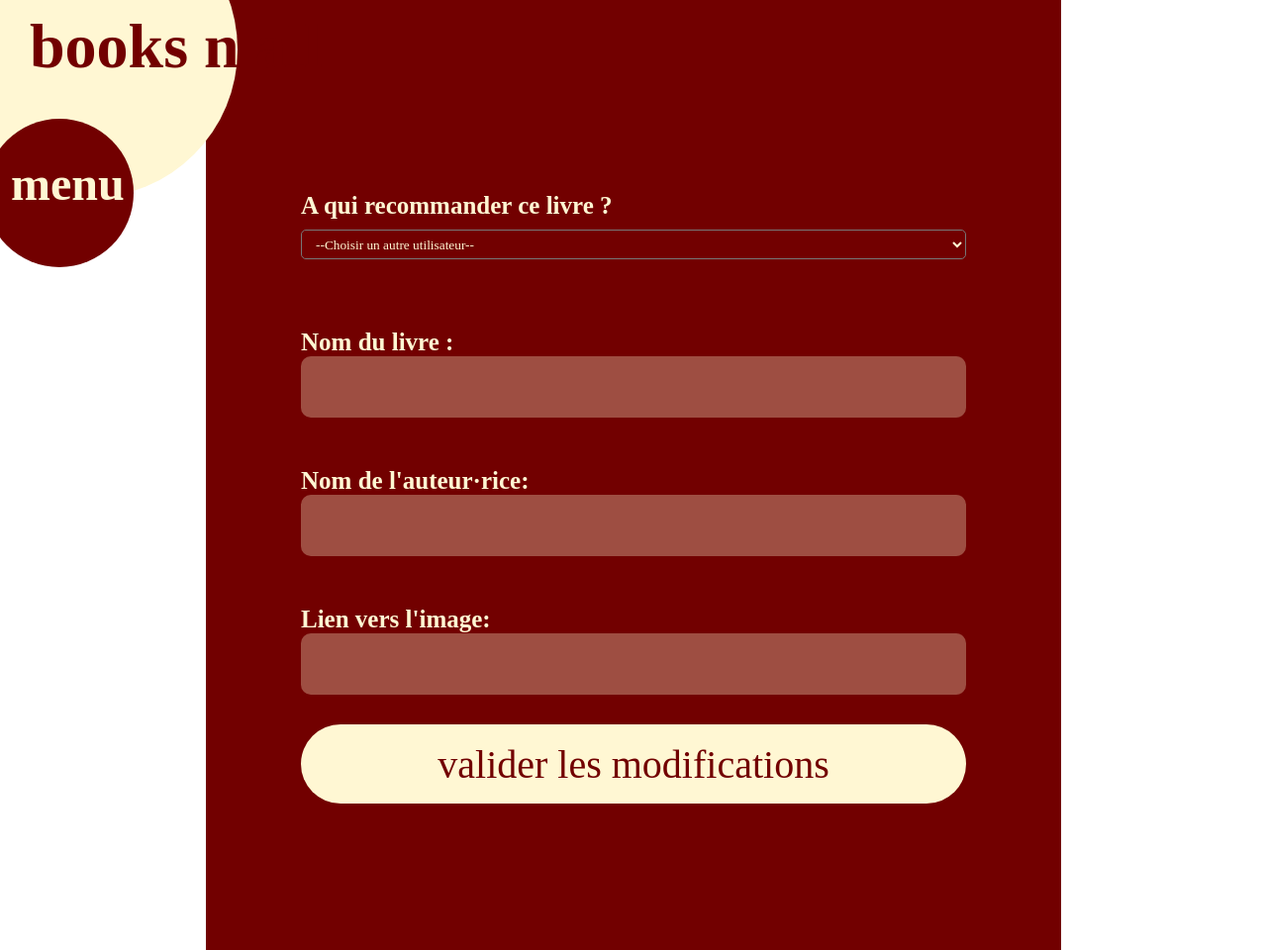
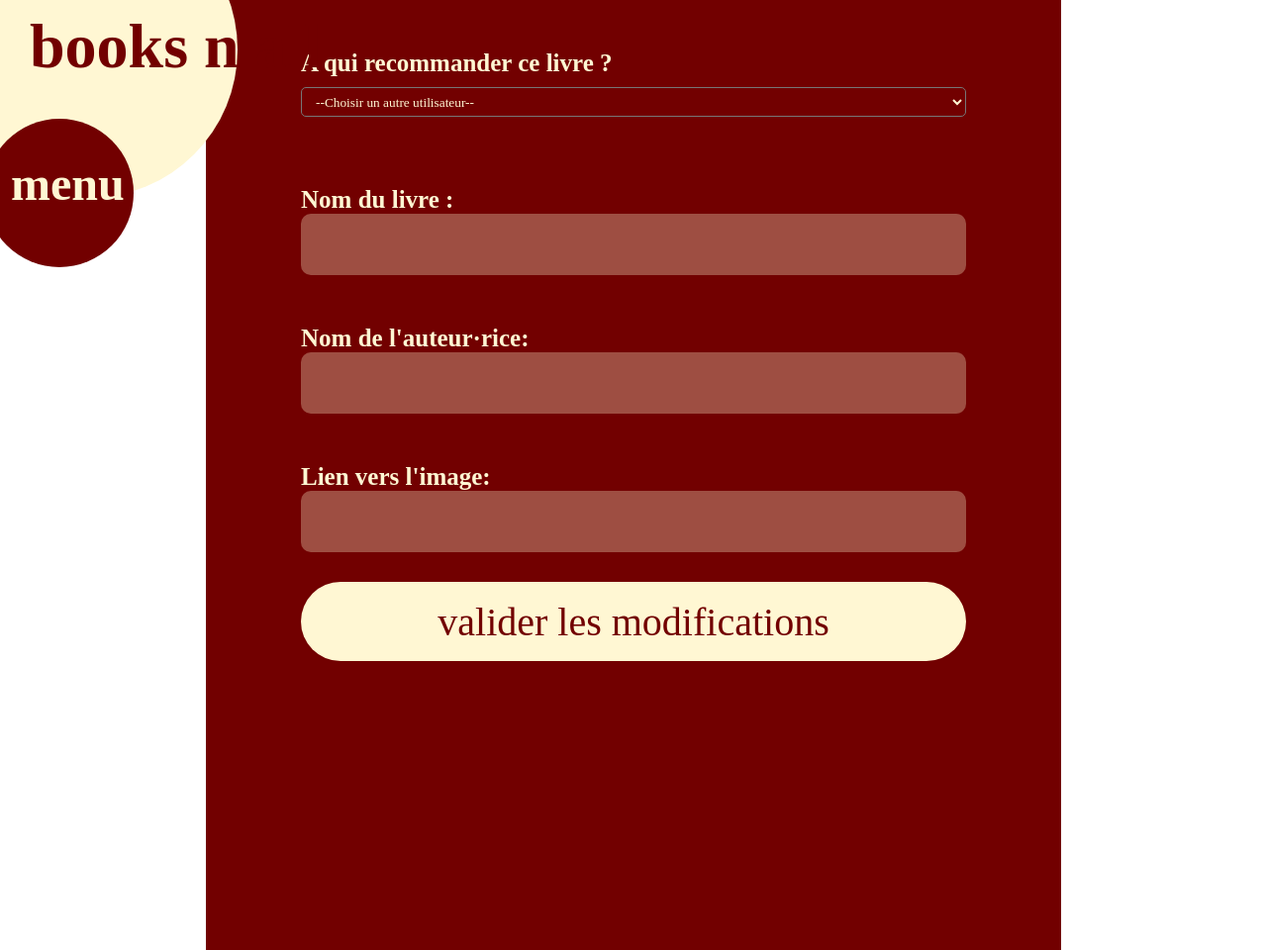
Before and after one commit to GoZeppeli/books-n-all, a Flask app: page /submit in a window 1280 px wide. Shown: the whole page at 99% size. Run offline with Flask 3, Linux system fonts and the light colour scheme; the visitor is signed in with stand-in values (Sample User, id 1); data that the repository does not hold is empty; some libraries are stand-ins or nearby versions; some web fonts are replaced.

Commit message:
responsive 5

```diff
--- a/static/css/list.css
+++ b/static/css/list.css
@@ -185,7 +185,6 @@
 .edit-block {
     width: 70vh;
     padding: 0 10vh;
-    padding-top: 15vh;
     padding-bottom: 5vh;
     background-color: #720000;
     display: none;
@@ -195,7 +194,8 @@
     left: 50%;
     transform: translateX(-50%);
     max-width: calc(100vw - 20vh);
-    height: 80vh;
+    height: 100vh;
+    z-index: 10;
 }
 
 
@@ -403,6 +403,11 @@
         height: 40px;
         font-size: 20px;
     }
+
+    .edit-block {
+        padding-top: 15vh;
+        max-height: 80vh;
+    }
 }
 
 @media (max-width: 400px) {
```
